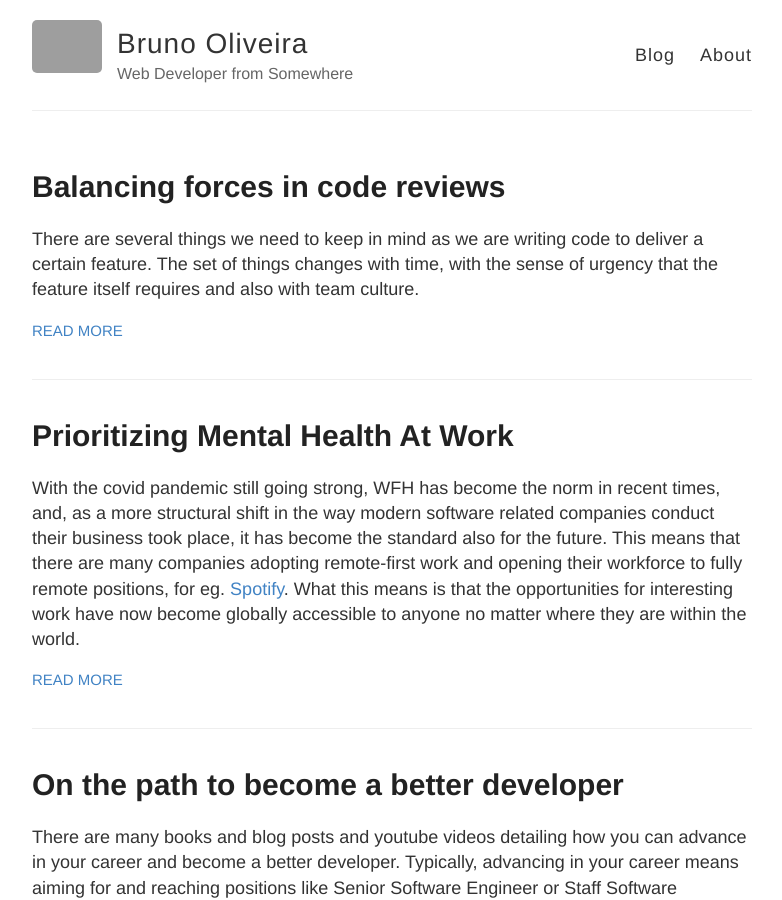
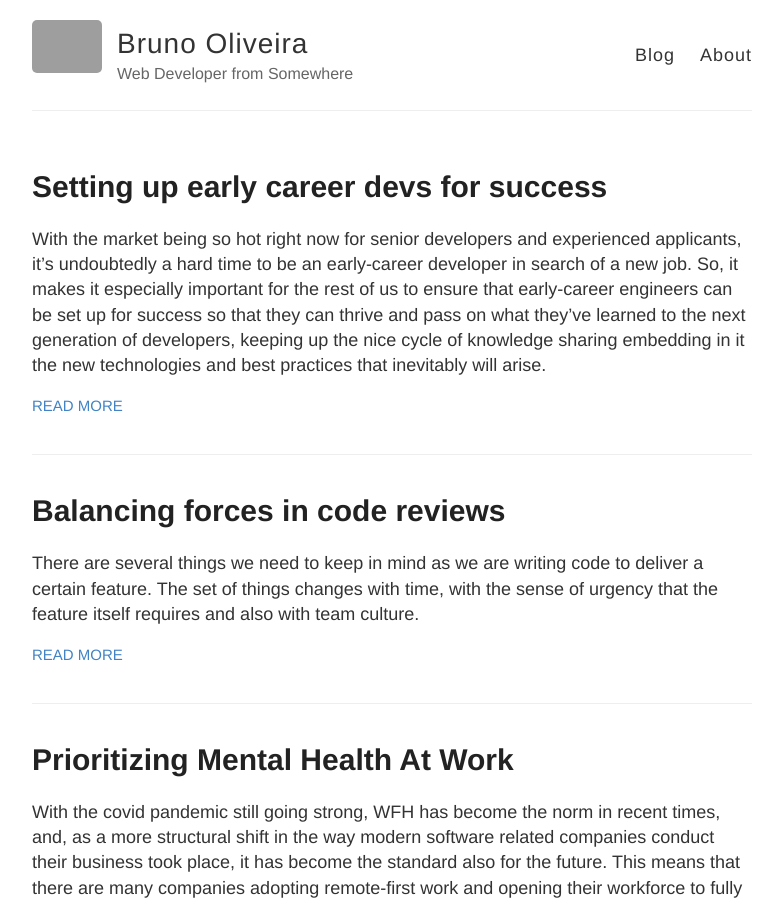
Before and after one commit to bruno-oliveira/techblog, a Jekyll site: the page built from index.html, in a window 1280 px wide and 900 px high. Shown: the whole window, without its empty margins (248-1030 px from the left). Built offline with Jekyll 4.4.1, drawn with Linux system fonts in a browser that asks for light colours; part of the change alters nothing that is shown; grey boxes are pictures that could not be loaded.

Commit message:
Update 2022-01-13-Setting-early-career-devs-for-success.md

```diff
--- a/_posts/2022-01-13-Setting-early-career-devs-for-success.md
+++ b/_posts/2022-01-13-Setting-early-career-devs-for-success.md
@@ -1,7 +1,7 @@
 ---
 layout: post
 title: Setting up early career devs for success
-published: false
+published: true
 ---
 
 With the market being so hot right now for senior developers and experienced applicants, it's undoubtedly a hard time to be an early-career developer in search of a new job. So, it makes it especially important for the rest of us to ensure that early-career engineers can be set up for success so that they can thrive and pass on what they've learned to the next generation of developers, keeping up the nice cycle of knowledge sharing embedding in it the new technologies and best practices that inevitably will arise.
@@ -43,10 +43,26 @@ This will be prevalent practice and almost a necessity in smaller companies or s
 
 #### Product context
 
+In a vast majority of companies which provide a product to customers, developers will need to work and develop features to support that product: fix bugs, extend it, adapt to client's changing requirements, sunset features if needed and much more, but, the common factor is that it's all about _the product_. There will be product owners to align with and, in general, the expectations within the company will be that the development team will always be working towards improving _the product_.
 
+However, it's very common for developers to just jump in head-first into the more technical work, before getting to know their own role and position in terms of product context, i.e., they need to know exactly why they are doing _this_ technical work in particular instead of _that one_. This understanding can be gained by having product people, during the onboarding period, giving developers context about the product in terms of the clients, the use-cases and how it works. Equipped with this knowledge, people will be in a much better position to judge and contribute in a meaningful way towards the development of the product, because they will be taking or refuting opinions with much more information. This matters.
 
-- pair programming;
+#### Pair programming
 
-- stretch tasks;
+Pair programming can be useful to have in place during the onboarding period for new people, especially if they play the role of the more passive person: they can watch and support their new, more experienced colleagues with simple suggestions and ideas, which allows the new people to get a feel for what is acceptable or not, what's considered important or optional, what's acceptable or not. In a sense, it's a simple way of sifting through some hoops in a more passive fashion than when compared for example, with going through those same hoops in a code review where things can feel a bit more personal.
 
-- time to let it sink in;
+By pairing, a new person will immediately spot some flows, some ways of working, what needs to be tweaked and where to run tests locally for example, how to trigger a pipeline, etc. When this is combined with having good documentation, it makes it very easy to make a person feel comfortable around a codebase.
+
+#### Stretch tasks
+
+By the end of the first months, and, after a certain knowledge and familiarity has been gained, it's a nice idea to have what I like to call "stretch tasks" or maybe an "onboarding ticket" in place. I define this as being a task that can be just slightly out of reach for a person who is fully new to the team and the company, but, one that is still doable with some help from the right people and with some uninterrupted time stretch to spend on it. It can be a large ticket, or a ticket that requires digging into that new library that nobody had time to look at yet, or a variation of these.
+
+The advantage of this is that when the new person will be working on it, there will inevitably be findings that can be relevant to the whole team or maybe it will provide a chance to improve documentation or even better, foster cross-team collaboration and everybody will benefit from it. These tasks are hard to find, but, it can be a nice investement when readily available to make a new person grow quickly into the team and the company.
+
+#### Time to let it sink in
+
+Finally, the last point: after all of the above, any person would feel overwhelmed after a few weeks, and, especially on teams where the pace tends to be high, it's important to have days in the week where a new person can kind of relax and let all the new knowledge that has been acquired crystallize a bit so that a better mental model can start forming. This is quite important especially because that mental model will shape the way the person will work and interact with other stakeholders and also will decide the "areas" where the person will more naturally gravitate towards due to previous familiarity or expertise. So, making offload time so that a mental model can be formed is very important.
+
+### Conclusion
+
+This was a short list with some ideas on how engineers can help their early-career peers and new colleagues level up their skills and knowledge in the context of their company in a sustained and focused way that combines product, development and time to get to know the processes, the people and the team. Essentially, a small guide to allow a new person to cover the most ground in the least amount of time while ensuring that nobody will trip over during the journey. As always, comments and feedback welcome.
```
